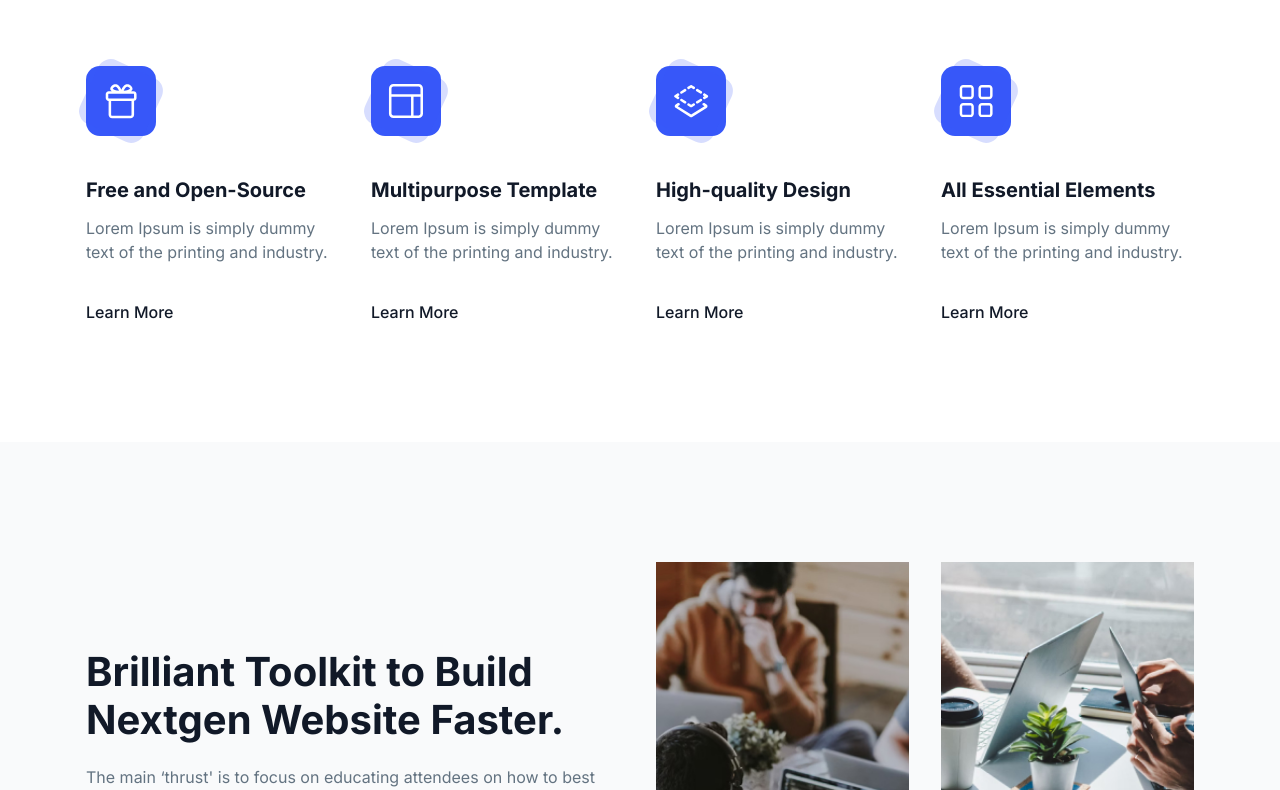
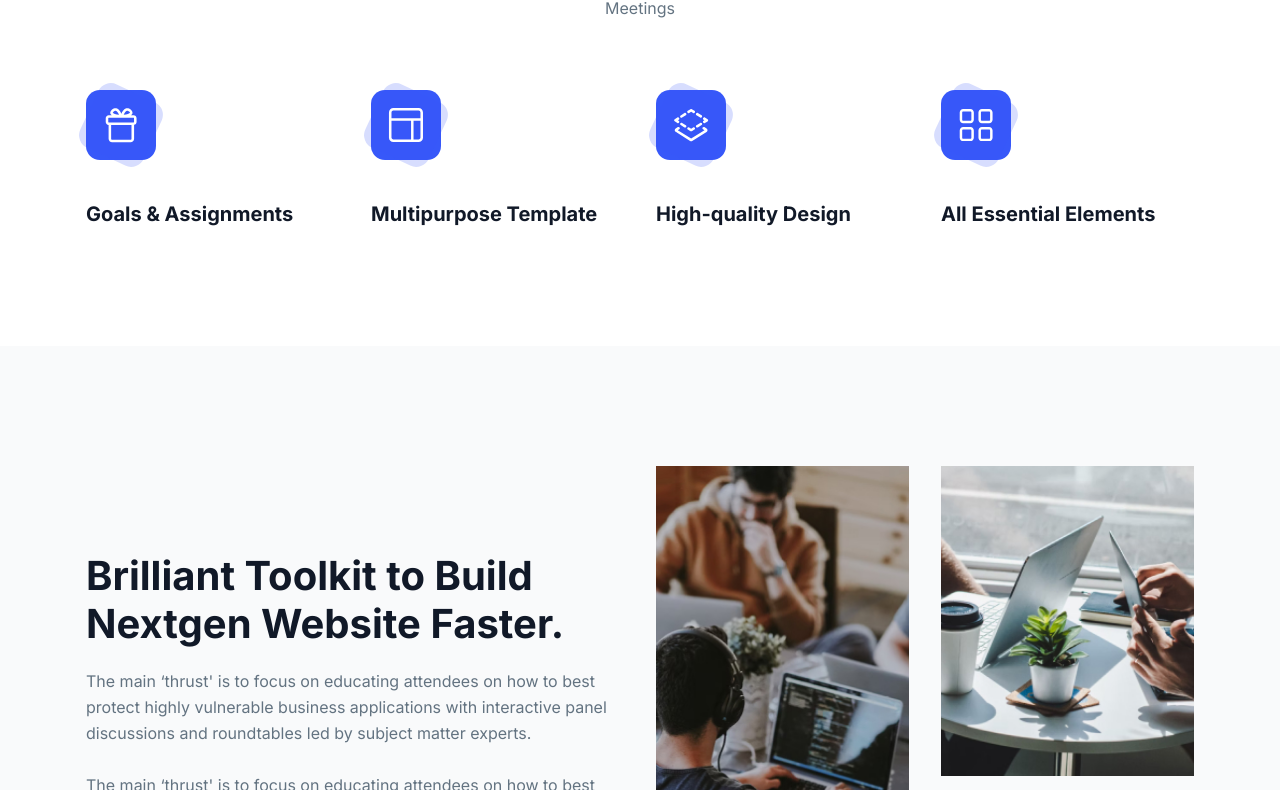
Before and after one commit to DominaIngles/dominaingles, a website: page index.html in a window 1280 px wide. Shown: the part 719-1509 px from the top of the page. Drawn offline with Linux system fonts and the light colour scheme.

Commit message:
Update index.html

```diff
--- a/index.html
+++ b/index.html
@@ -244,24 +244,25 @@
       <div class="container px-4 mx-auto">
         <div class="flex flex-wrap -mx-4">
           <div class="w-full px-4">
-            <div class="mx-auto mb-12 max-w-[485px] text-center lg:mb-[70px]">
+            <div class="mx-auto mb-12 max-w-[485px] text-center lg:mb-[70px] ">
               <span class="block mb-2 text-lg font-semibold text-primary">
-                Features
+               BUSINESS COURSE
+
               </span>
               <h2
                 class="mb-3 text-3xl font-bold text-dark dark:text-white sm:text-4xl md:text-[40px] md:leading-[1.2]"
               >
-                Main Features Of Play
+ Algúnos temas que aprenderás
               </h2>
               <p class="text-base text-body-color dark:text-dark-6">
-                There are many variations of passages of Lorem Ipsum available
-                but the majority have suffered alteration in some form.
+                 Meetings
+
               </p>
             </div>
           </div>
         </div>
         <div class="flex flex-wrap -mx-4">
-          <div class="w-full px-4 md:w-1/2 lg:w-1/4">
+          <div class="w-full px-4 md:w-1/2 lg:w-1/4 ">
             <div class="mb-12 wow fadeInUp group" data-wow-delay=".1s">
               <div
                 class="relative z-10 mb-10 flex h-[70px] w-[70px] items-center justify-center rounded-[14px] bg-primary"
@@ -283,17 +284,11 @@
                 </svg>
               </div>
               <h4 class="mb-3 text-xl font-bold text-dark dark:text-white">
-                Free and Open-Source
+                 Goals & Assignments
+
               </h4>
-              <p class="mb-8 text-body-color dark:text-dark-6 lg:mb-9">
-                Lorem Ipsum is simply dummy text of the printing and industry.
-              </p>
-              <a
-                href="javascript:void(0)"
-                class="text-base font-medium text-dark hover:text-primary dark:text-white dark:hover:text-primary"
-              >
-                Learn More
-              </a>
+
+
             </div>
           </div>
           <div class="w-full px-4 md:w-1/2 lg:w-1/4">
@@ -320,15 +315,7 @@
               <h4 class="mb-3 text-xl font-bold text-dark dark:text-white">
                 Multipurpose Template
               </h4>
-              <p class="mb-8 text-body-color dark:text-dark-6 lg:mb-9">
-                Lorem Ipsum is simply dummy text of the printing and industry.
-              </p>
-              <a
-                href="javascript:void(0)"
-                class="text-base font-medium text-dark hover:text-primary dark:text-white dark:hover:text-primary"
-              >
-                Learn More
-              </a>
+
             </div>
           </div>
           <div class="w-full px-4 md:w-1/2 lg:w-1/4">
@@ -387,15 +374,8 @@
               <h4 class="mb-3 text-xl font-bold text-dark dark:text-white">
                 High-quality Design
               </h4>
-              <p class="mb-8 text-body-color dark:text-dark-6 lg:mb-9">
-                Lorem Ipsum is simply dummy text of the printing and industry.
-              </p>
-              <a
-                href="javascript:void(0)"
-                class="text-base font-medium text-dark hover:text-primary dark:text-white dark:hover:text-primary"
-              >
-                Learn More
-              </a>
+
+
             </div>
           </div>
           <div class="w-full px-4 md:w-1/2 lg:w-1/4">
@@ -406,7 +386,7 @@
                 <span
                   class="absolute left-0 top-0 -z-1 mb-8 flex h-[70px] w-[70px] rotate-[25deg] items-center justify-center rounded-[14px] bg-primary/20 duration-300 group-hover:rotate-45"
                 ></span>
-                <svg
+                <svg class="aling-center"
                   width="37"
                   height="37"
                   viewBox="0 0 37 37"
@@ -434,15 +414,7 @@
               <h4 class="mb-3 text-xl font-bold text-dark dark:text-white">
                 All Essential Elements
               </h4>
-              <p class="mb-8 text-body-color dark:text-dark-6 lg:mb-9">
-                Lorem Ipsum is simply dummy text of the printing and industry.
-              </p>
-              <a
-                href="javascript:void(0)"
-                class="text-base font-medium text-dark hover:text-primary dark:text-white dark:hover:text-primary"
-              >
-                Learn More
-              </a>
+
             </div>
           </div>
         </div>
@@ -3977,28 +3949,7 @@
         class="mt-[6px] h-3 w-3 rotate-45 border-l border-t border-white"
       ></span>
     </a>
-    <!-- ====== Back To Top End -->
-
-    <!-- ====== Made With Button Start -->
-
-      <span class="text-base font-medium text-dark-3 dark:text-dark-6">
-        Made with
-      </span>
-      <span class="block w-px h-4 bg-stroke dark:bg-dark-3"></span>
-      <span class="block w-full max-w-[88px]">
-        <img
-          src="./assets/images/brands/tailgrids.svg"
-          alt="tailgrids"
-          class="dark:hidden"
-        />
-        <img
-          src="./assets/images/brands/tailgrids-white.svg"
-          alt="tailgrids"
-          class="hidden dark:block"
-        />
-      </span>
-    </a>
-    <!-- ====== Made With Button End -->
+
 
     <!-- ====== All Scripts -->
 
```
